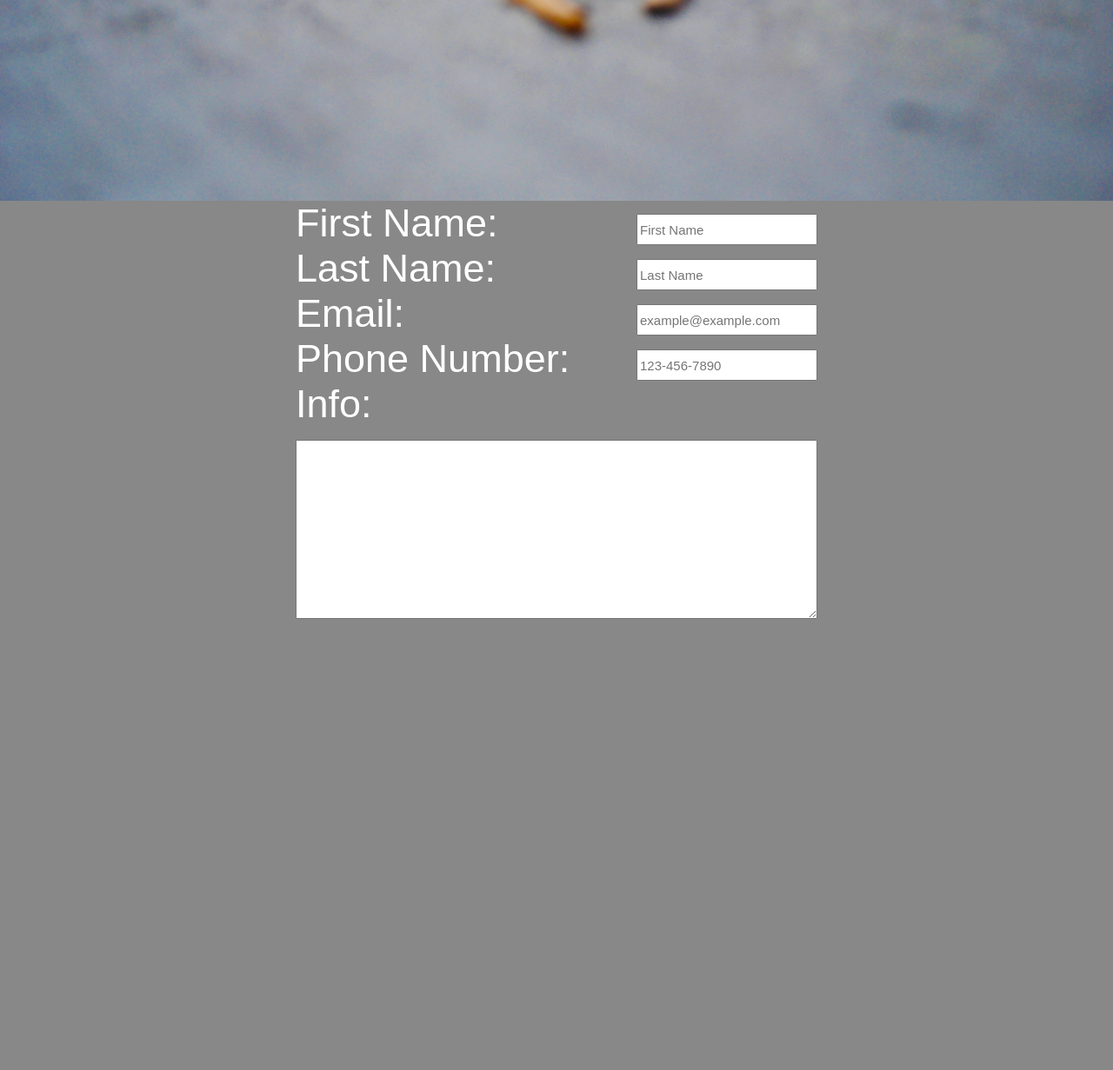
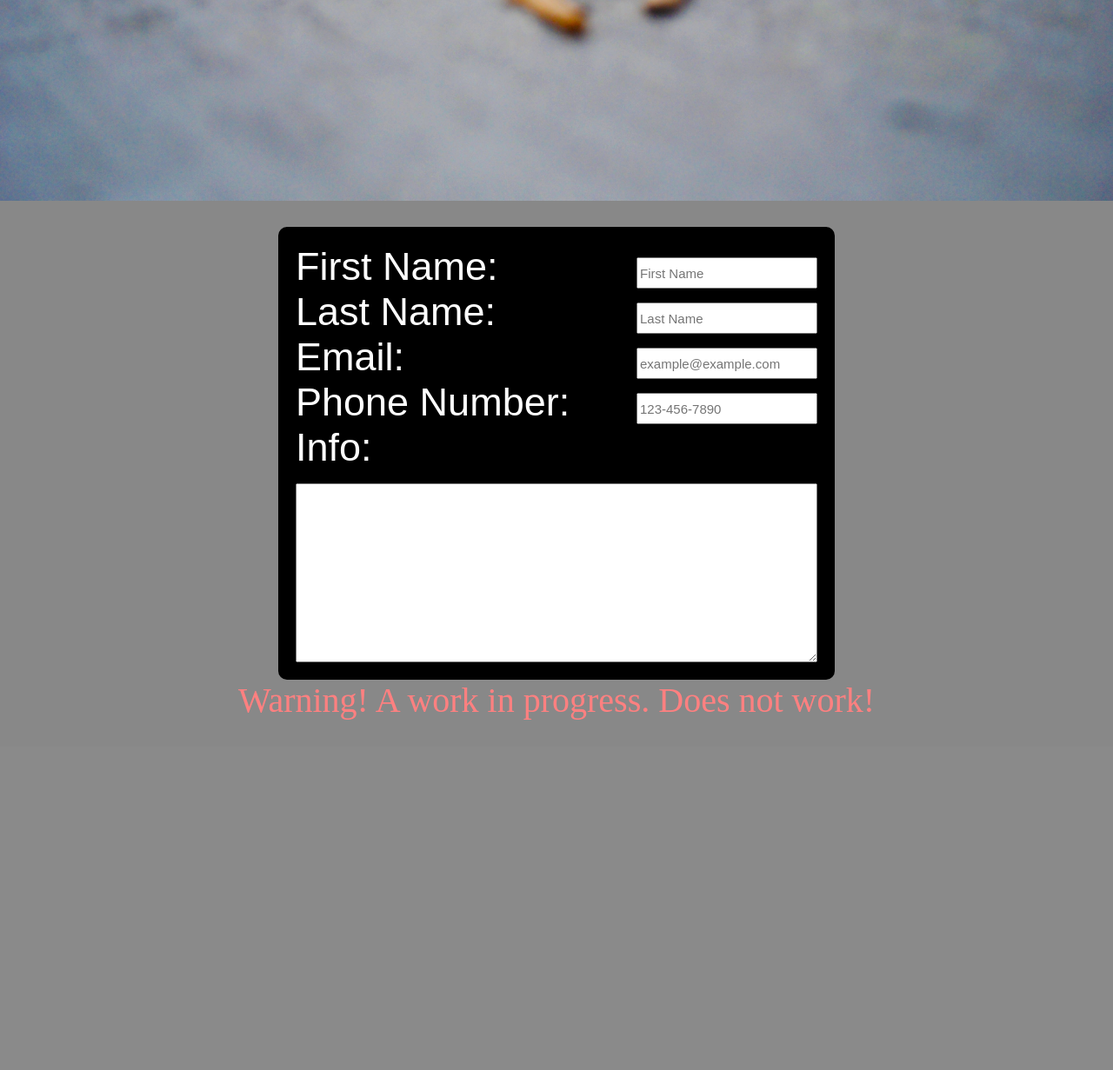
Before and after one commit to joybob22/myWebPage, a PHP site: page /contact.html in a window 1280 px wide. Shown: the part 579-1810 px from the top of the page at 87% size. After the commit the page ends 1438 px from the top, so only its background shows below. Run offline with PHP 8.4, Linux system fonts and the light colour scheme; some libraries are stand-ins or nearby versions.

Commit message:
added style to contact page

```diff
--- a/contact.css
+++ b/contact.css
@@ -16,13 +16,16 @@
 
 .contactContent {
     background-color: #888;
-    height: 1000px;
+    padding: 30px 0;
 }
 
 form {
+    padding: 20px;
     width: 600px;
     margin: 0 auto;
     overflow: hidden;
+    background-color: black;
+    border-radius: 10px;
 }
 
 label {
@@ -43,3 +46,9 @@ input, #info {
     width: 99%;
     height: 200px;
 }
+
+.warning {
+    text-align: center;
+    color: #ff8080;
+    font-size: 40px;
+}
--- a/contact.html
+++ b/contact.html
@@ -59,6 +59,7 @@
                 </div>
 
             </form>
+            <h4 class="warning">Warning! A work in progress. Does not work!</h4>
         </div>
     </body>
 </html>
```
